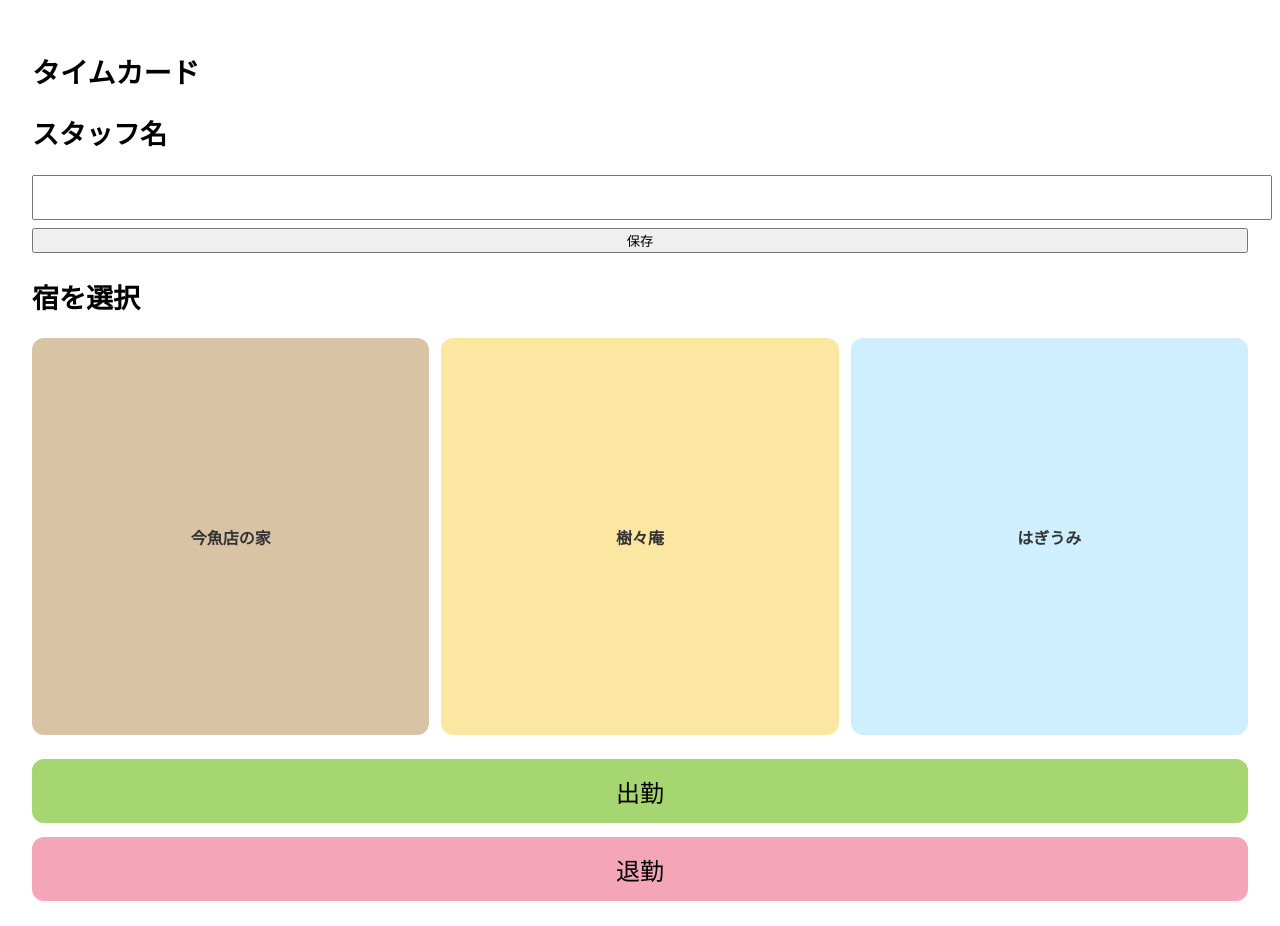
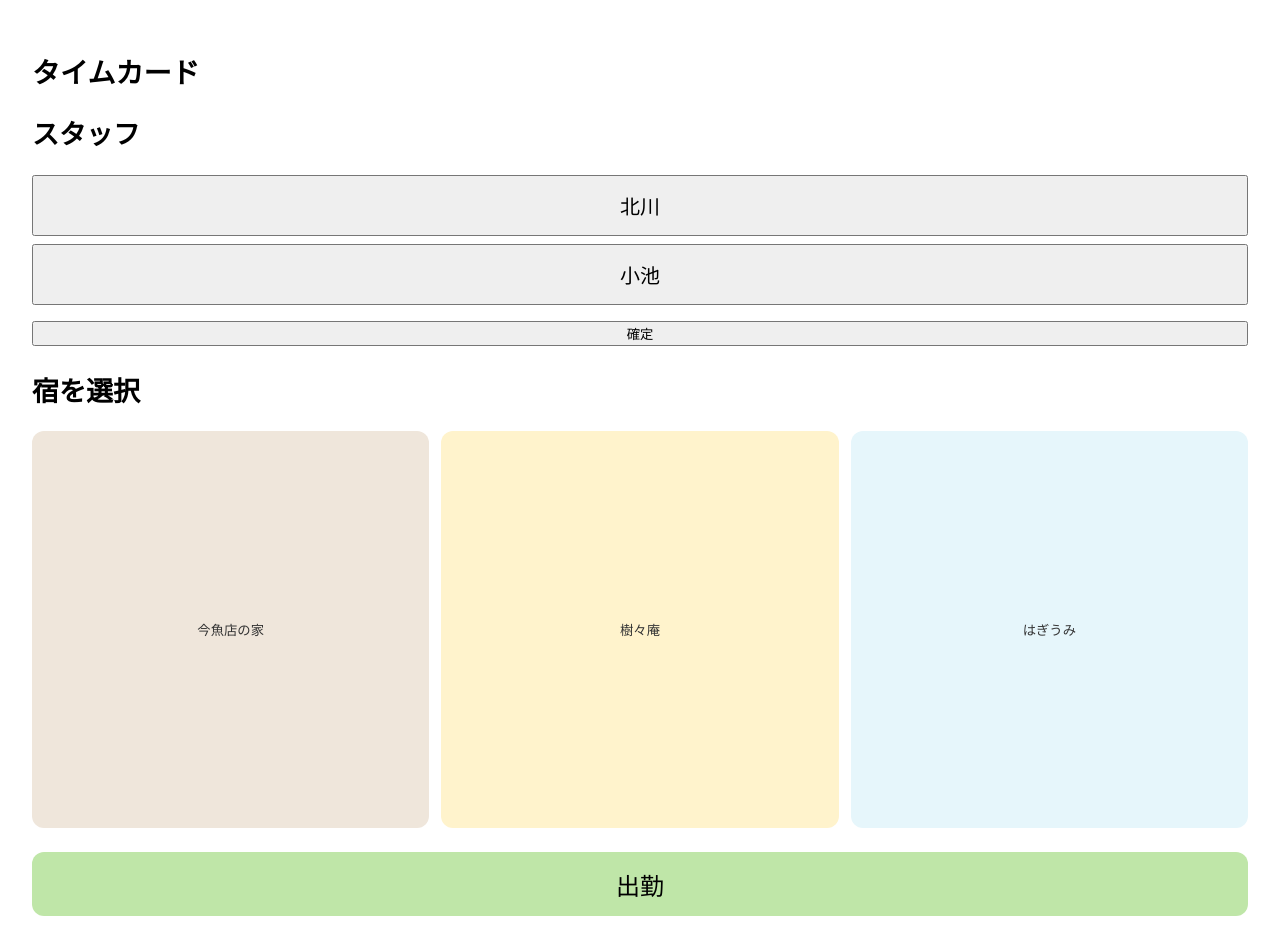
Before and after one commit to 44dakikaku/timemanagement, a Next.js app: page / in a window 1280 px wide. Shown: the top 926 px of the page. Built offline with nearby package versions, Linux system fonts and the light colour scheme.

Commit message:
Refactor staff management and property selection

```diff
--- a/app/page.jsx
+++ b/app/page.jsx
@@ -3,6 +3,8 @@
 import { useEffect, useState } from 'react';
 
 // ===== 設定 =====
+const STAFFS = ['北川', '小池'];
+
 const PROPERTIES = ['今魚店の家', '樹々庵', 'はぎうみ'];
 
 const PROPERTY_COLORS = {
@@ -12,53 +14,65 @@ const PROPERTY_COLORS = {
 };
 
 const PROPERTY_COLORS_LIGHT = {
-  '今魚店の家': '#D8C3A5',
-  '樹々庵': '#FBE7A1',
-  'はぎうみ': '#CFEFFF',
+  '今魚店の家': '#EFE6DB',
+  '樹々庵': '#FFF3CC',
+  'はぎうみ': '#E6F6FB',
 };
 
-const GRAY_COLOR = '#E0E0E0';
-
-const CLOCK_IN_COLOR = '#A5D66F';   // 黄緑
-const CLOCK_OUT_COLOR = '#F4A6B8';  // ピンク
+const CLOCK_IN_COLOR = '#BFE6A8';   // 黄緑（薄）
+const CLOCK_OUT_COLOR = '#F7C1D3';  // ピンク（薄)
 
 const STORAGE_KEY = 'timecard_logs';
-const STAFF_KEY = 'timecard_staff_name';
+const STAFF_KEY = 'timecard_staff';
 
 const GAS_URL =
   'https://script.google.com/macros/s/AKfycbxTz79fIWEdXCCvzR2jxMq9Rsbbm_lkhaLAYOSor1dPXyijg1eht4rJTQuSe48jQUMc/exec';
 
 export default function Page() {
-  const [staffName, setStaffName] = useState('');
+  const [staff, setStaff] = useState('');
+  const [staffFixed, setStaffFixed] = useState(false);
   const [selectedProperty, setSelectedProperty] = useState('');
   const [logs, setLogs] = useState([]);
   const [lastType, setLastType] = useState(null);
 
   // 初回読み込み
   useEffect(() => {
+    const savedStaff = localStorage.getItem(STAFF_KEY);
+    if (savedStaff) {
+      setStaff(savedStaff);
+      setStaffFixed(true);
+    }
+
     const savedLogs = localStorage.getItem(STORAGE_KEY);
     if (savedLogs) setLogs(JSON.parse(savedLogs));
-
-    const savedStaff = localStorage.getItem(STAFF_KEY);
-    if (savedStaff) setStaffName(savedStaff);
   }, []);
 
   useEffect(() => {
     localStorage.setItem(STORAGE_KEY, JSON.stringify(logs));
   }, [logs]);
 
-  const saveStaffName = () => {
-    if (!staffName) return alert('スタッフ名を入力してください');
-    localStorage.setItem(STAFF_KEY, staffName);
+  // スタッフ確定
+  const confirmStaff = () => {
+    if (!staff) return alert('スタッフを選んでください');
+    localStorage.setItem(STAFF_KEY, staff);
+    setStaffFixed(true);
   };
 
+  // スタッフ変更
+  const resetStaff = () => {
+    localStorage.removeItem(STAFF_KEY);
+    setStaff('');
+    setStaffFixed(false);
+  };
+
+  // 打刻
   const handleClock = async (type) => {
-    if (!staffName) return alert('スタッフ名を入力してください');
+    if (!staffFixed) return alert('スタッフを確定してください');
     if (!selectedProperty) return alert('宿を選んでください');
-    if (lastType === type) return alert('同じボタンは続けて押せません');
+    if (lastType === type) return alert('同じ操作は続けてできません');
 
     const record = {
-      staff: staffName,
+      staff,
       property: selectedProperty,
       type,
       time: new Date().toISOString(),
@@ -79,18 +93,20 @@ export default function Page() {
     }
   };
 
-  // 出勤〜退勤をペア表示
-  const pairedLogs = [];
+  // 今日の勤務履歴のみ
+  const today = new Date().toISOString().slice(0, 10);
+
+  const todayPairs = [];
   let temp = null;
 
   logs
+    .filter((l) => l.staff === staff && l.time.startsWith(today))
     .slice()
     .reverse()
     .forEach((l) => {
-      if (l.type === '出勤') {
-        temp = l;
-      } else if (l.type === '退勤' && temp) {
-        pairedLogs.push({
+      if (l.type === '出勤') temp = l;
+      if (l.type === '退勤' && temp) {
+        todayPairs.push({
           property: l.property,
           start: temp.time,
           end: l.time,
@@ -103,64 +119,79 @@ export default function Page() {
     <main style={{ padding: 24, fontSize: 18 }}>
       <h1 style={{ fontSize: 28 }}>タイムカード</h1>
 
-      {/* スタッフ名 */}
+      {/* スタッフ選択 */}
       <section style={{ marginBottom: 24 }}>
-        <h2>スタッフ名</h2>
-        <input
-          value={staffName}
-          onChange={(e) => setStaffName(e.target.value)}
-          style={{ width: '100%', padding: 10, fontSize: 18 }}
-        />
-        <button onClick={saveStaffName} style={{ marginTop: 8, width: '100%' }}>
-          保存
+        <h2>スタッフ</h2>
+
+        {!staffFixed ? (
+          <>
+            {STAFFS.map((s) => (
+              <button
+                key={s}
+                onClick={() => setStaff(s)}
+                style={{
+                  width: '100%',
+                  padding: 14,
+                  marginBottom: 8,
+                  fontSize: 20,
+                  fontWeight: staff === s ? 'bold' : 'normal',
+                }}
+              >
+                {s}
               </button>
+            ))}
+            <button onClick={confirmStaff} style={{ width: '100%', marginTop: 8 }}>
+              確定
+            </button>
+          </>
+        ) : (
+          <>
+            <div style={{ fontSize: 22, fontWeight: 'bold' }}>{staff}</div>
+            <button onClick={resetStaff} style={{ marginTop: 8 }}>
+              変更
+            </button>
+          </>
+        )}
       </section>
 
-      {/* 宿選択（正方形・横3・グレーアウト） */}
+      {/* 宿選択（薄いカラー） */}
       <section style={{ marginBottom: 24 }}>
         <h2>宿を選択</h2>
         <div style={{ display: 'grid', gridTemplateColumns: 'repeat(3, 1fr)', gap: 12 }}>
-          {PROPERTIES.map((p) => {
-            const isSelected = selectedProperty === p;
-            const hasSelection = !!selectedProperty;
-
-            return (
+          {PROPERTIES.map((p) => (
             <button
               key={p}
               onClick={() => setSelectedProperty(p)}
               style={{
                 aspectRatio: '1 / 1',
-                  fontSize: 16,
-                  fontWeight: 'bold',
                 borderRadius: 12,
                 border: 'none',
-                  background: hasSelection
-                    ? isSelected
+                fontWeight: selectedProperty === p ? 'bold' : 'normal',
+                background:
+                  selectedProperty === p
                     ? PROPERTY_COLORS[p]
-                      : GRAY_COLOR
                     : PROPERTY_COLORS_LIGHT[p],
-                  color: isSelected ? '#fff' : '#333',
+                color: selectedProperty === p ? '#fff' : '#333',
               }}
             >
               {p}
             </button>
-            );
-          })}
+          ))}
         </div>
       </section>
 
       {/* 打刻 */}
-      <section style={{ marginBottom: 32 }}>
+      <section style={{ marginBottom: 24 }}>
         <button
           onClick={() => handleClock('出勤')}
           style={{
             width: '100%',
             height: 64,
             fontSize: 24,
-            marginBottom: 14,
-            background: lastType === '出勤' ? '#7FBF3F' : CLOCK_IN_COLOR,
+            marginBottom: 12,
+            background: lastType === '出勤' ? '#8FCF6A' : CLOCK_IN_COLOR,
+            borderRadius: 12,
             border: 'none',
-            borderRadius: 12,
           }}
         >
           出勤
@@ -172,36 +203,34 @@ export default function Page() {
             width: '100%',
             height: 64,
             fontSize: 24,
-            background: lastType === '退勤' ? '#E36A8D' : CLOCK_OUT_COLOR,
+            background: lastType === '退勤' ? '#E38AA8' : CLOCK_OUT_COLOR,
+            borderRadius: 12,
             border: 'none',
-            borderRadius: 12,
           }}
         >
           退勤
         </button>
       </section>
 
-      {/* 勤務履歴 */}
+      {/* 今日の勤務履歴のみ */}
       <section>
-        <h2>勤務履歴</h2>
+        <h2>今日の勤務履歴</h2>
         <ul style={{ padding: 0 }}>
-          {pairedLogs.map((p, i) => (
+          {todayPairs.map((p, i) => (
             <li
               key={i}
               style={{
                 listStyle: 'none',
                 padding: 12,
-                marginBottom: 12,
+                marginBottom: 8,
                 borderRadius: 10,
                 background: '#f5f5f5',
                 color: PROPERTY_COLORS[p.property],
               }}
             >
-              <div style={{ fontWeight: 'bold' }}>{p.property}</div>
-              <div>
+              <strong>{p.property}</strong><br />
               {new Date(p.start).toLocaleTimeString('ja-JP')} 〜{' '}
               {new Date(p.end).toLocaleTimeString('ja-JP')}
-              </div>
             </li>
           ))}
         </ul>
```
Lines whose indentation alone changed are shown as unchanged.
